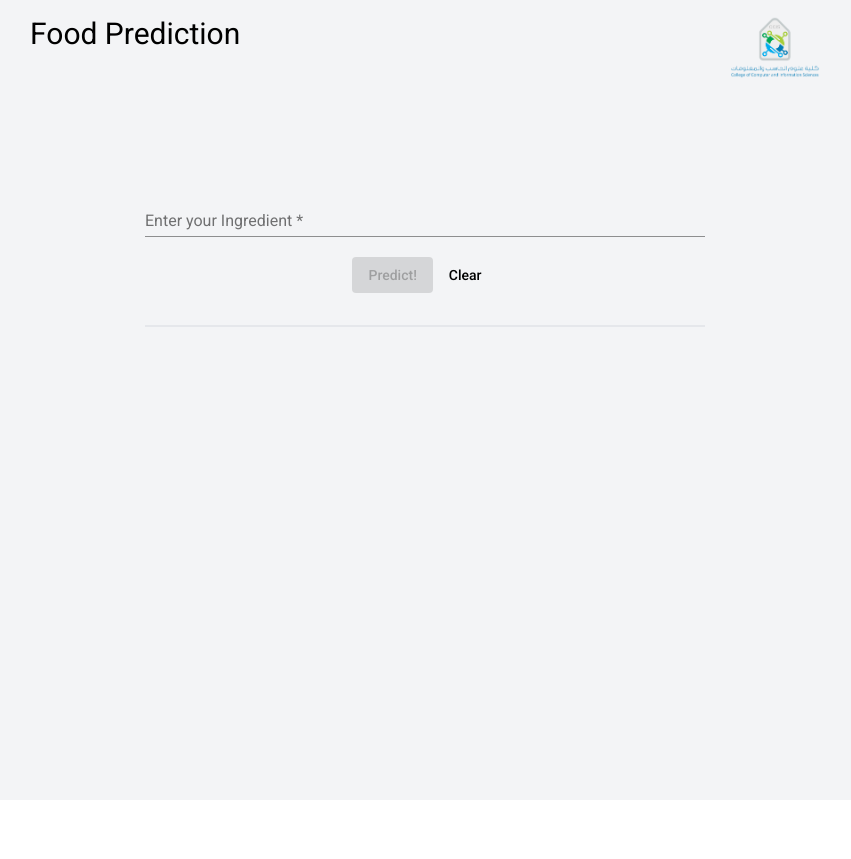
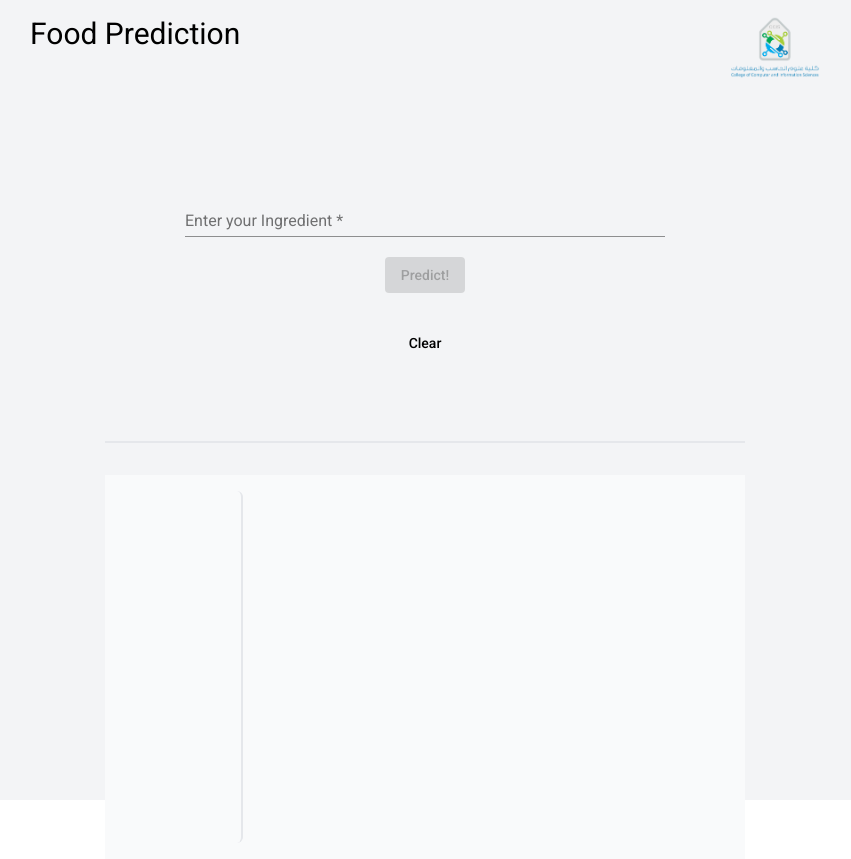
Before and after one commit to Ahmed-Alsardi/food-prediction-frontend, an Angular app: page / in a window 1280 px wide. Shown: the whole page, without its empty margins (215-1066 px from the left). Before the commit the page ends 800 px from the top, so only its background shows below. Built offline with nearby package versions, Linux system fonts and the light colour scheme.

Commit message:
Inline api-prediction in main component

```diff
--- a/src/app/api-prediction/api-prediction.component.html
+++ /dev/null
@@ -1 +0,0 @@
-<p>api-prediction works!</p>
--- a/src/app/api-prediction/api-prediction.component.ts
+++ /dev/null
@@ -1,19 +0,0 @@
-import {Component, Input, OnInit} from '@angular/core';
-import {Prediction} from "../food-prediction/food-prediction.component";
-
-@Component({
-  selector: 'api-prediction',
-  templateUrl: './api-prediction.component.html',
-  styleUrls: ['./api-prediction.component.scss']
-})
-export class ApiPredictionComponent implements OnInit {
-
-  @Input("prediction") prediction!: Prediction[]
-
-  constructor() {
-  }
-
-  ngOnInit(): void {
-  }
-
-}
--- a/src/app/app.component.html
+++ b/src/app/app.component.html
@@ -1,4 +1,4 @@
-<div class="bg-gray-100 w-full h-full">
+<div class="bg-gray-100 w-screen h-screen">
   <nav class="w-full h-20 flex pt-4 justify-around">
     <h1 class="text-3xl font-blue">Food Prediction</h1>
     <img class="" src="../assets/ccis.png" alt="Collage of Computer and Information Sciences">
--- a/src/app/app.module.ts
+++ b/src/app/app.module.ts
@@ -12,14 +12,12 @@ import {LayoutModule} from "@angular/cdk/layout";
 import {MatButtonModule} from "@angular/material/button";
 import {HttpClientModule} from "@angular/common/http";
 import {MatProgressBarModule} from "@angular/material/progress-bar";
-import {ApiPredictionComponent} from './api-prediction/api-prediction.component';
 
 @NgModule({
 
   declarations: [
     AppComponent,
     FoodPredictionComponent,
-    ApiPredictionComponent,
   ],
   imports: [
     BrowserModule,
--- a/src/app/food-prediction/food-prediction.component.html
+++ b/src/app/food-prediction/food-prediction.component.html
@@ -1,6 +1,6 @@
-<div class="p-20">
+<div class="p-20 w-1/2 mx-auto max-w-6xl border-b-2 border-gray-200">
   <form [formGroup]="form" (ngSubmit)="onSubmit()"
-        class="flex flex-col w-1/2 mx-auto max-w-6xl border-b-2 border-gray-200 py-8">
+        class="flex flex-col  py-8">
     <mat-form-field>
       <mat-label>Enter your Ingredient</mat-label>
       <input matInput type="text" autocomplete="off" formControlName="prediction">
@@ -12,11 +12,28 @@
       <button [disabled]="form.invalid || loading" color="accent" mat-raised-button type="submit"
               class="mx-8">Predict!
       </button>
-      <button mat-button (click)="clear()">Clear</button>
     </div>
   </form>
-
-  <div class="w-1/2 mx-auto py-4 flex flex-col justify-around" s>
-    <api-prediction *ngFor="let p of predictions" [prediction]="p"></api-prediction>
+  <div class="w-full flex justify-center">
+    <button (click)="clear()" class="" mat-button>Clear</button>
   </div>
 </div>
+
+<div class="w-1/2 my-8 mx-auto p-4 flex flex h-96 flex bg-gray-50">
+  <!--  number of prediction here  -->
+  <div class="w-1/5 border-r-2 border-gray-200 h-full rounded-md text-center">
+    <button (click)="changeContent(i)"
+            *ngFor="let p of predictions; index as i"
+            class="text-xl mx-auto my-4 py-2 px-12 border-b-1 border-gray-200 block bg-blue-300 rounded-md">{{i + 1}}</button>
+  </div>
+  <!--  prediction content here  -->
+  <div *ngIf="currentPrediction" class="h-full w-4/5 px-4">
+    <h3>Ingredient: {{currentPrediction.ingredient}}</h3>
+    <p>Prediction: </p>
+    <ul>
+      <li *ngFor="let p of currentPrediction.prediction">
+        label: {{p.label}} | value: {{p.value}}
+      </li>
+    </ul>
+  </div>
+</div>
--- a/src/app/food-prediction/food-prediction.component.ts
+++ b/src/app/food-prediction/food-prediction.component.ts
@@ -3,8 +3,11 @@ import {FormBuilder, FormGroup, Validators} from "@angular/forms";
 import {FoodApiService} from "../services/food-api.service";
 
 export interface Prediction {
-  label: string,
-  value: number
+  ingredient: string,
+  prediction: [{
+    label: string,
+    value: number
+  }]
 }
 
 @Component({
@@ -15,8 +18,9 @@ export interface Prediction {
 export class FoodPredictionComponent implements OnInit {
 
   form!: FormGroup
-  predictions: Prediction[][] = []
+  predictions: Prediction[] = []
   loading = false
+  currentPrediction!: Prediction
 
   constructor(private fb: FormBuilder, private foodAPI: FoodApiService) {
   }
@@ -44,5 +48,11 @@ export class FoodPredictionComponent implements OnInit {
 
   clear() {
     this.form.reset()
+    this.predictions = []
+  }
+
+  changeContent(i: number) {
+    console.log("from change content" + i)
+    this.currentPrediction = this.predictions[i]
   }
 }
--- a/src/app/services/food-api.service.ts
+++ b/src/app/services/food-api.service.ts
@@ -13,8 +13,8 @@ export class FoodApiService {
   constructor(private http: HttpClient) {
   }
 
-  predict(ingredient: string): Observable<Prediction[]> {
-    return this.http.get<Prediction[]>(this.url, {
+  predict(ingredient: string): Observable<Prediction> {
+    return this.http.get<Prediction>(this.url, {
       params: {
         ingredient: ingredient
       }
```
Also changed, not shown: src/app/api-prediction/api-prediction.component.scss (deleted), 1 other file (tests, documents, lock files or other folders).
